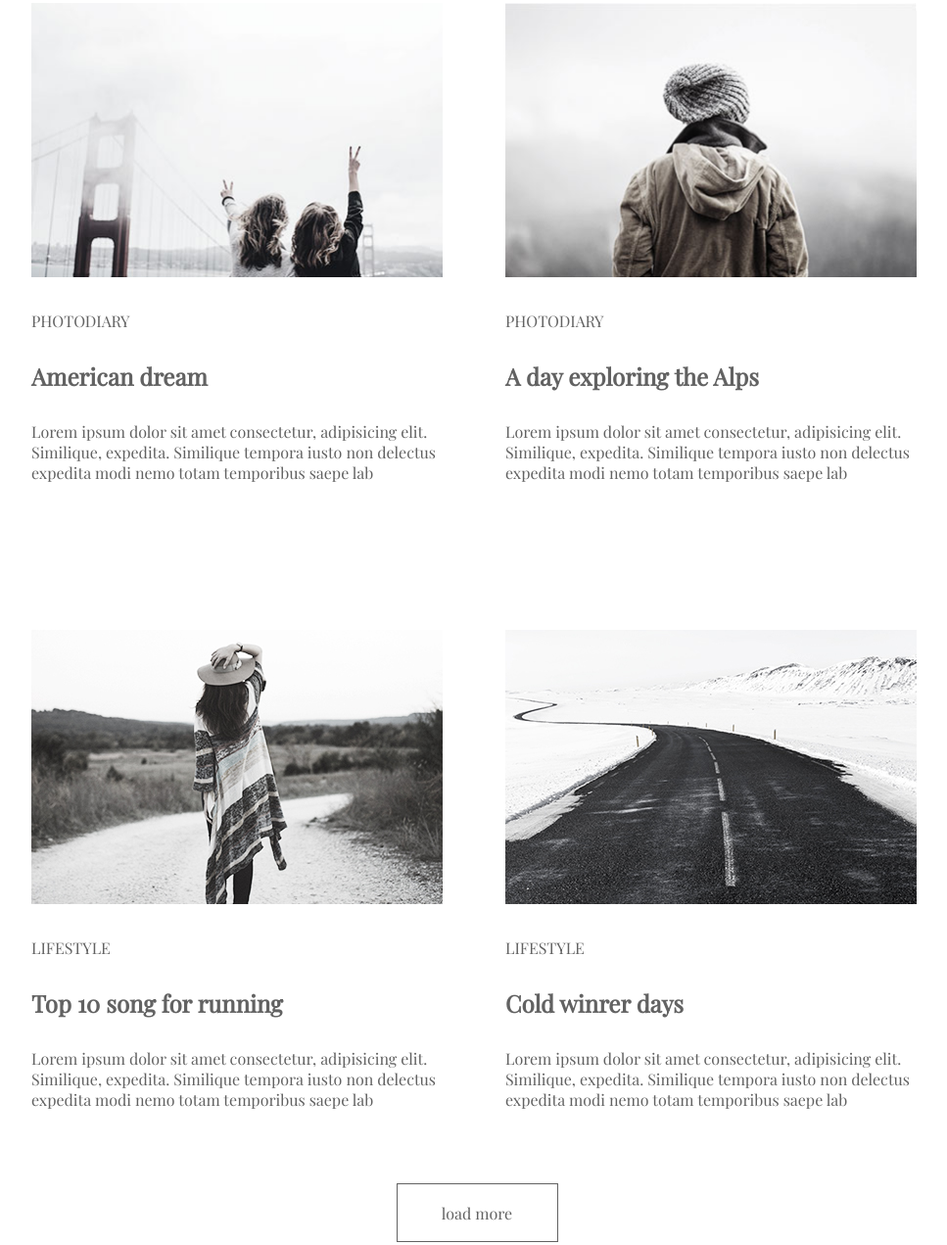
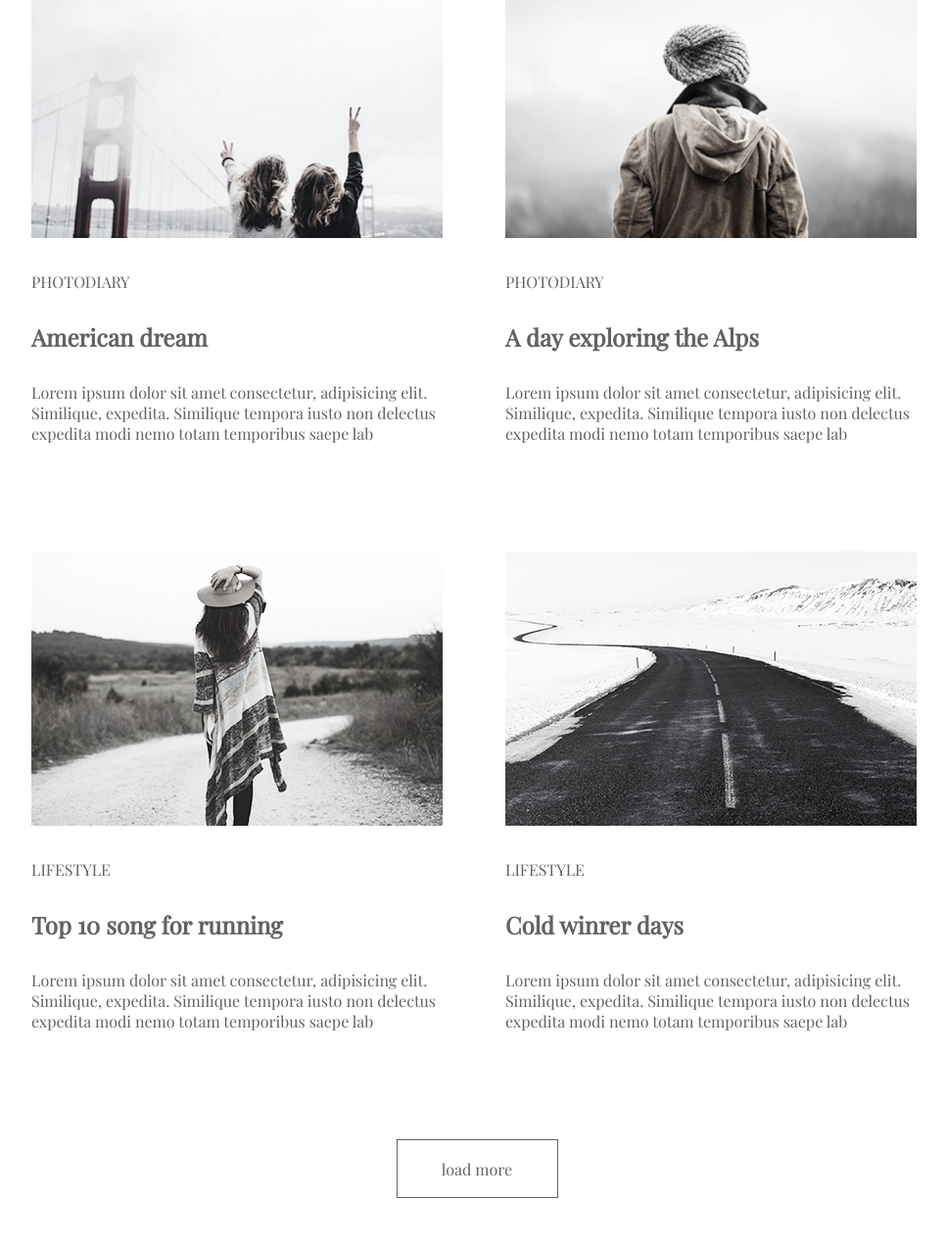
Before and after one commit to UncleLev/goit-fe-course, a plain HTML site: page html-css/modul_3/index.html in a window 1280 px wide. Shown: the part 833-2104 px from the top of the page at 98% size, without its empty margins (153-1120 px from the left). Drawn offline with nearby package versions, Linux system fonts and the light colour scheme.

Commit message:
everething, div , main, id

```diff
--- a/html-css/modul_3/css/style.css
+++ b/html-css/modul_3/css/style.css
@@ -7,14 +7,12 @@
 
 }
 
-body
-{
-	margin-top: 75px;
-}
+
 
 header
 {
-	margin-bottom: 25px;
+	padding-top: 75px;
+	margin-bottom: 100px;
 }
 
 .menu
@@ -30,7 +28,7 @@ li
 	text-align: center;
 
 }
-.upperteat
+#uppertext_using
 {
 	text-transform: uppercase;
 }
@@ -53,20 +51,35 @@ img{
 
 p{
 	margin-top: 30px;
+	width: 420px;
 }
-h2{
+h2
+{
 	margin-top: 30px;
 }
-.text{
-	width: 970px;
+main
+{
+	display: block;
+	width: 1030px;
 	margin: 0px auto;
 }
 section
 {
+
 	display: inline-block;
-	width: 420px;
-	margin: 75px 30px 75px 30px;
+	width: 970px;
+	padding-left: 60px;
+	margin: 0px auto;
 }
+
+.coloms_block
+{
+	display: inline-block;
+	width: 480px;
+	height: 600px;
+	/* text-align: center; */
+}
+
 
 
 button:hover
--- a/html-css/modul_3/index.html
+++ b/html-css/modul_3/index.html
@@ -22,85 +22,79 @@
 			</div>
 		</header>
 
-		<div class="text">
 		<main>
 
 			<section>
+				<div class="coloms_block">
 				<img src="img/Untitled-3.jpg" alt="Lifestyle">
-				<div class="upperteat">
-						<p>
+						<p id="uppertext_using" >
 							Lifestyle
 						</p>
-					</div>
 						<h2>More than just a music festival </h2>
 						<p>
 							Lorem ipsum dolor sit amet consectetur, adipisicing elit. Similique, expedita. Similique tempora iusto non delectus expedita modi nemo totam temporibus saepe lab
 						</p>
-			</section>
-			<section>
+				</div>
+				<div class="coloms_block">
 				<img src="img/Untitled-4.jpg" alt="Lifestyle">
-				<div class="upperteat">
-						<p>
+						<p id="uppertext_using" >
 							Lifestyle
 						</p>
-					</div>
 						<h2>Life tastes better with coffee</h2>
 						<p>
 							Lorem ipsum dolor sit amet consectetur, adipisicing elit. Similique, expedita. Similique tempora iusto non delectus expedita modi nemo totam temporibus saepe lab
 						</p>
+				</div>
 			</section>
 			<section>
+				<div class="coloms_block">
 				<img src="img/Untitled-1.jpg" alt="photodiary">
-				<div class="upperteat">
 
-					<p>
+					<p id="uppertext_using" >
 						photodiary
 					</p>
-				</div>
 					<h2>American dream</h2>
 					<p>
 						Lorem ipsum dolor sit amet consectetur, adipisicing elit. Similique, expedita. Similique tempora iusto non delectus expedita modi nemo totam temporibus saepe lab
 					</p>
-			</section>
-			<section>
+				</div>
+
+				<div class="coloms_block">
 				<img src="img/Untitled-2.jpg" alt="photodiary">
-				<div class="upperteat">
 
-						<p>
+						<p id="uppertext_using" >
 							photodiary
 						</p>
-					</div>
 						<h2>A day exploring the Alps</h2>
 						<p>
 							Lorem ipsum dolor sit amet consectetur, adipisicing elit. Similique, expedita. Similique tempora iusto non delectus expedita modi nemo totam temporibus saepe lab
 						</p>
+				</div>
 
 			</section>
 			<section>
+				<div class="coloms_block">
 					<img src="img/Untitled-5.jpg" alt="photodiary">
-					<div class="upperteat">
-							<p>
+							<p id="uppertext_using" >
 								Lifestyle
 							</p>
-						</div>
 							<h2>Top 10 song for running</h2>
 							<p>
 								Lorem ipsum dolor sit amet consectetur, adipisicing elit. Similique, expedita. Similique tempora iusto non delectus expedita modi nemo totam temporibus saepe lab
 							</p>
 
-				</section>
-				<section>
+				</div>
+				<div class="coloms_block">
 						<img src="img/Untitled-6.jpg" alt="photodiary">
-						<div class="upperteat">
-							<p>
+							<p id="uppertext_using" >
 								Lifestyle
 							</p>
-						</div>
 							<h2>Cold winrer days</h2>
 							<p>
 								Lorem ipsum dolor sit amet consectetur, adipisicing elit. Similique, expedita. Similique tempora iusto non delectus expedita modi nemo totam temporibus saepe lab
 							</p>
 
+				</div>
 			</section>
 		</main>
 	</div>
```
Lines whose indentation alone changed are shown as unchanged.
